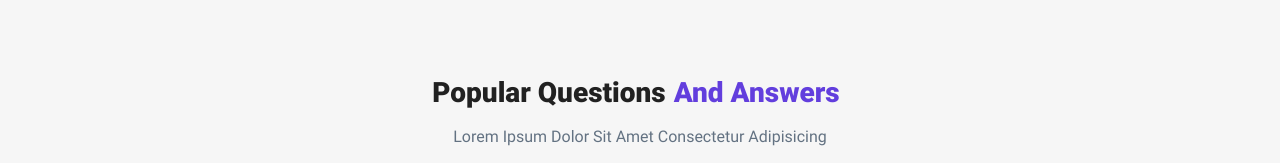
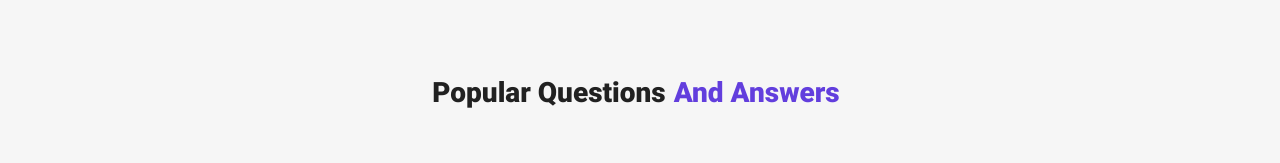
Before and after one commit to hk123002/Lets-GO-website, a plain HTML site: page index.html in a window 1280 px wide. Shown: the part 3740-3903 px from the top of the page. Drawn offline with Linux system fonts and the light colour scheme; some packages are replaced by stand-ins of ours.

Commit message:
Update index.html

```diff
--- a/index.html
+++ b/index.html
@@ -283,7 +283,7 @@
                         <div class="section-title text-center">
                             <h3>popular questions<strong>and answers</strong>
                             </h3>
-                            <p>Lorem ipsum dolor sit amet consectetur adipisicing </p>
+                            <!-- <p>Lorem ipsum dolor sit amet consectetur adipisicing </p> -->
                         </div>
                         <!--/ section-title -->
                     </div>
```
